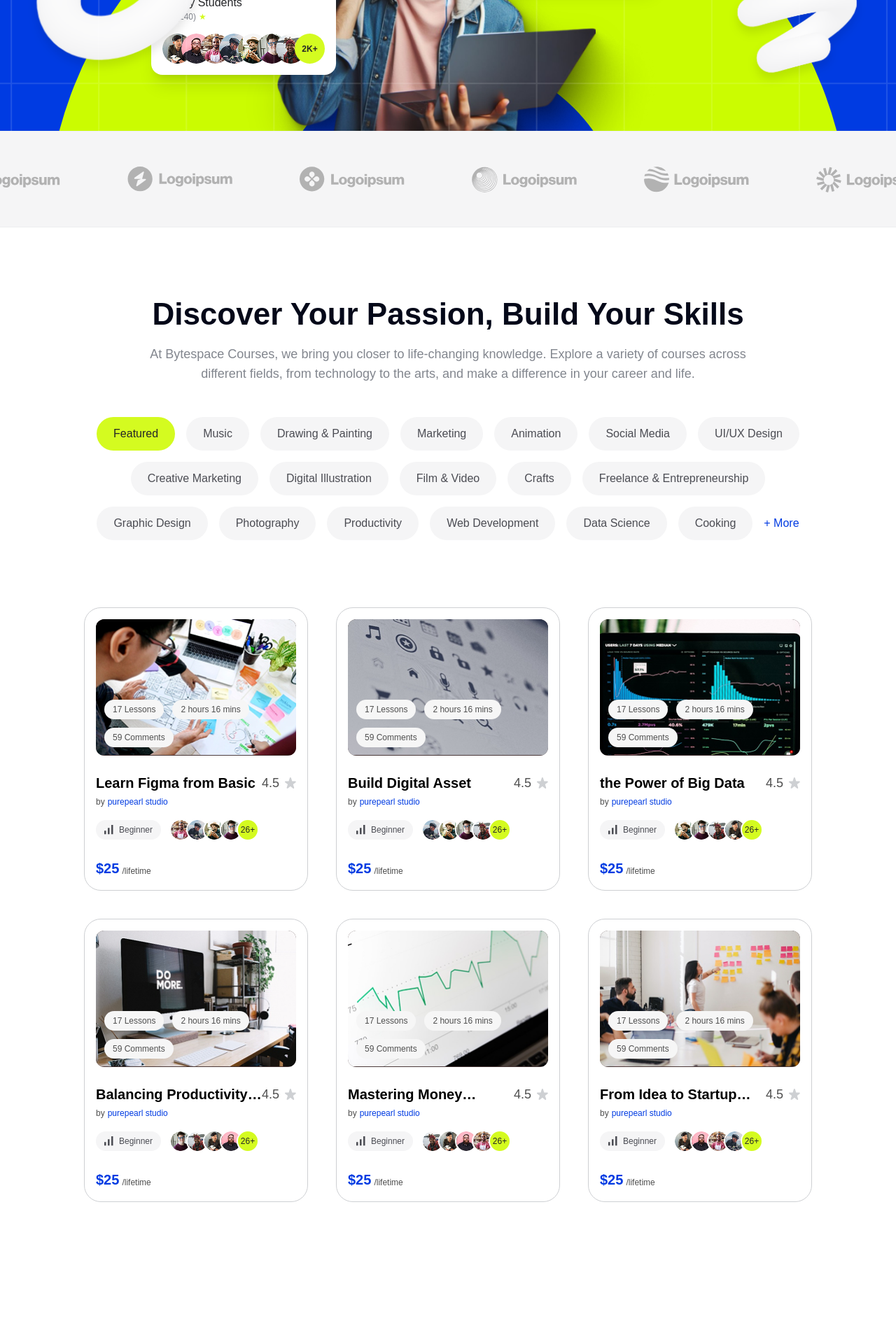
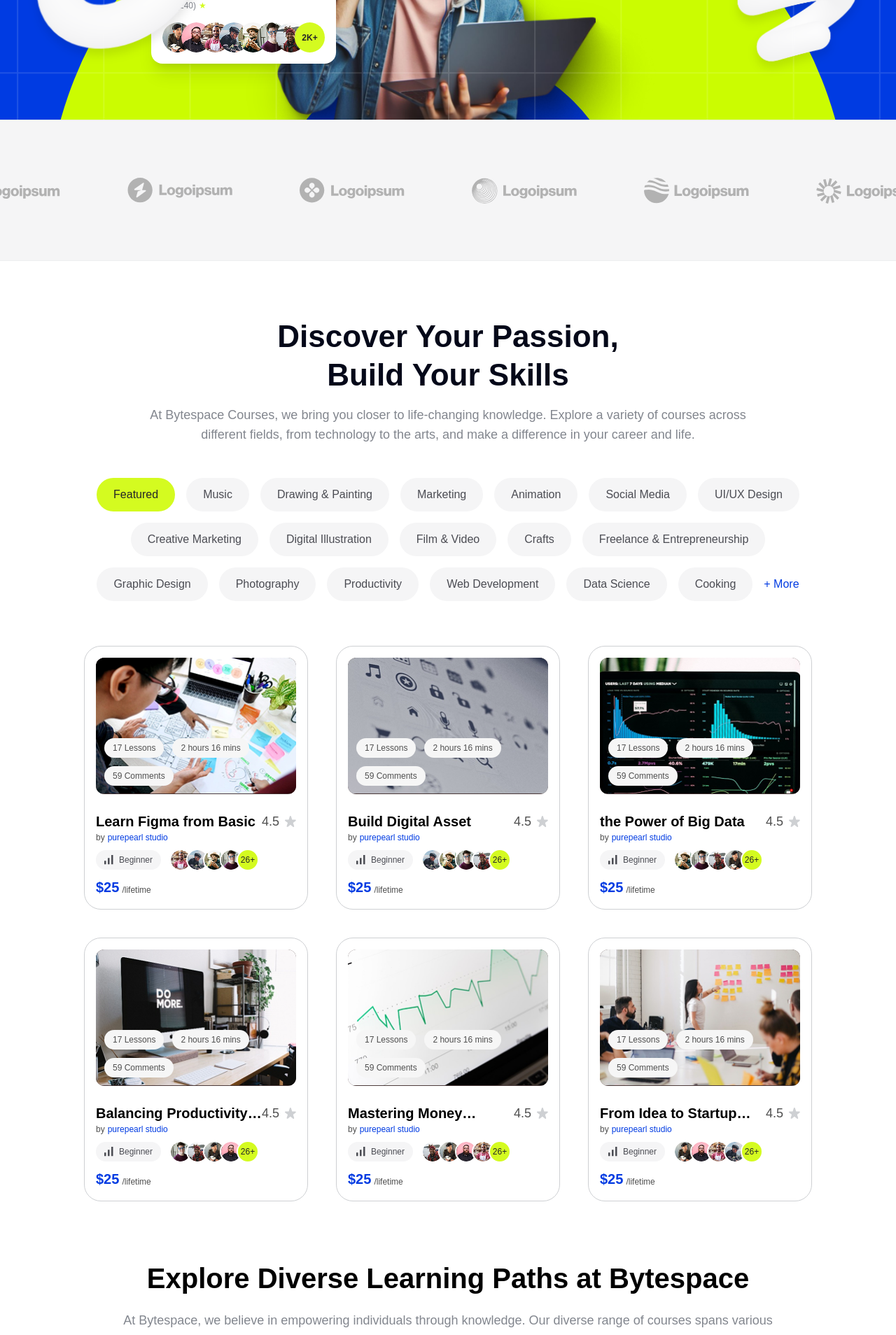
Before and after one commit to Ashfatul/doin-assignement, a Next.js app: page / in a window 1280 px wide. Shown: the part 880-2788 px from the top of the page at 70% size. Built offline with nearby package versions, Linux system fonts and the light colour scheme; a web font is replaced by a local one.

Commit message:
Refactor spacing and layout across multiple sections for improved visual consistency

```diff
--- a/components/sections/Categories.tsx
+++ b/components/sections/Categories.tsx
@@ -12,7 +12,7 @@ const CATEGORIES = [
 
 export default function Categories() {
   return (
-    <section className="w-full py-16 md:py-24 bg-white">
+    <section className="w-full pb-16 md:pb-24 bg-white">
       <div className="max-w-[1440px] mx-auto px-6 md:px-10 lg:px-[120px] flex flex-col gap-12">
 
         {/* Heading Area */}
--- a/components/sections/Courses.tsx
+++ b/components/sections/Courses.tsx
@@ -105,12 +105,12 @@ export default function Courses() {
    const [activeTab, setActiveTab] = React.useState(0);
 
    return (
-      <section className="w-full py-12 md:py-24 bg-white">
+      <section className="w-full py-12 md:py-20 bg-white">
          <div className="max-w-[1440px] mx-auto px-6 md:px-10 lg:px-[120px] flex flex-col gap-12">
             {/* Heading */}
             <div className="flex flex-col items-center text-center gap-4 max-w-[917px] mx-auto">
                <h2 className="font-heading font-semibold text-[32px] md:text-[44px] text-text-main leading-tight">
-                  Discover Your Passion, Build Your Skills
+                  Discover Your Passion, <br /> Build Your Skills
                </h2>
                <p className="font-sans font-normal text-base md:text-lg text-text-muted">
                   At Bytespace Courses, we bring you closer to life-changing
@@ -142,7 +142,7 @@ export default function Courses() {
             </div>
 
             {/* Course Grid */}
-            <div className="grid grid-cols-1 md:grid-cols-2 lg:grid-cols-3 gap-10 mt-8">
+            <div className="grid grid-cols-1 md:grid-cols-2 lg:grid-cols-3 gap-10">
                {COURSES.map((course) => (
                   <FadeIn
                      key={course.id}
@@ -171,9 +171,9 @@ export default function Courses() {
                      </div>
 
                      {/* Course Info */}
-                     <div className="flex flex-col gap-4 mt-2">
+                     <div className="flex flex-col gap-2 mt-2">
                         {/* Title & Author */}
-                        <div className="flex flex-col gap-1">
+                        <div className="flex flex-col gap-0">
                            <div className="flex justify-between">
                               <h3 className="font-heading font-semibold text-[20px] text-black line-clamp-1 group-hover:text-primary transition-colors duration-200">
                                  {course.title}
@@ -246,9 +246,9 @@ export default function Courses() {
                         </div>
 
                         {/* Footer: Price & Rating */}
-                        <div className="flex items-center justify-between mt-2">
+                        <div className="flex items-center justify-between">
                            <div className="flex items-end gap-1">
-                              <span className="font-heading font-semibold text-[20px] text-primary">
+                              <span className="font-heading font-semibold text-[20px] text-primary lh-1">
                                  {course.price}
                               </span>
                               <span className="font-sans font-normal text-xs text-text-gray pb-[3px]">
--- a/components/sections/CreatorCTA.tsx
+++ b/components/sections/CreatorCTA.tsx
@@ -16,7 +16,7 @@ export default function CreatorCTA() {
         <AnimatedShape src="/images/cta/cta-shape-3.png" className="absolute -bottom-[22px] left-[0%] w-[150px] md:w-[220px] lg:w-[343px] opacity-20 lg:opacity-100 hidden md:block" delay={0.5} yRange={[-5, 5]} rotateRange={[0, 5, 0]} />
         <AnimatedShape src="/images/cta/cta-shape-4.png" className="absolute bottom-[0%] right-0 w-[150px] md:w-[200px] lg:w-[330px] opacity-20 lg:opacity-100" delay={2} yRange={[-12, 12]} />
         <AnimatedShape src="/images/cta/cta-shape-5.png" className="absolute top-[6%] left-[10%] w-[175px] hidden lg:block" delay={1.5} yRange={[-10, 10]} rotateRange={[0, -10, 0]} />
-        <AnimatedShape src="/images/cta/cta-shape-6.png" className="absolute top-[5%] right-[15%] w-[188px] hidden lg:block" delay={0.5} yRange={[-20, 20]} rotateRange={[0, 15, 0]} />
+        <AnimatedShape src="/images/cta/cta-shape-6.png" className="absolute top-[5%] right-[10%] w-[188px] hidden lg:block" delay={0.5} yRange={[-20, 20]} rotateRange={[0, 15, 0]} />
         <AnimatedShape src="/images/cta/cta-shape-7.png" className="absolute bottom-[15%] left-0 w-[138px] hidden lg:block" delay={2} yRange={[-12, 12]} />
       </div>
 
--- a/components/sections/Hero.tsx
+++ b/components/sections/Hero.tsx
@@ -15,7 +15,7 @@ export default function Hero() {
 
          <Header />
 
-         <div className="relative w-full pt-12 md:pt-24 flex flex-col items-center gap-12">
+         <div className="relative w-full pt-12 md:pt-24 flex flex-col items-center gap-8">
             {/* Left Content Area */}
             <div className="relative w-full">
                {/* Main Center Sphere */}
--- a/components/sections/Partners.tsx
+++ b/components/sections/Partners.tsx
@@ -13,7 +13,7 @@ const PARTNERS = [
 
 export default function Partners() {
   return (
-    <section className="w-full bg-background-alt py-12 border-y border-border-light/20 overflow-hidden flex items-center">
+    <section className="w-full bg-background-alt py-20 border-y border-border-light/20 overflow-hidden flex items-center">
       <div className="flex w-full whitespace-nowrap">
         {/* Infinite Marquee Animation */}
         <motion.div
--- a/components/sections/PathToGrowth.tsx
+++ b/components/sections/PathToGrowth.tsx
@@ -3,7 +3,7 @@ import Image from 'next/image';
 
 export default function PathToGrowth() {
   return (
-    <section className="relative w-full py-16 md:py-32 bg-[#fafafa] overflow-hidden">
+    <section className="relative w-full py-16 md:py-26 bg-[#fafafa] overflow-hidden">
       {/* Background Gradients */}
       {/* Top Left */}
       <div
@@ -42,7 +42,7 @@ export default function PathToGrowth() {
         }}
       />
 
-      <div className="relative max-w-[1440px] mx-auto px-6 md:px-10 lg:px-[120px] flex flex-col gap-24 lg:gap-32">
+      <div className="relative max-w-[1440px] mx-auto px-6 md:px-10 lg:px-[120px] flex flex-col gap-24 lg:gap-26">
 
         {/* Top Row */}
         <div className="flex flex-col lg:flex-row items-center justify-between gap-16">
@@ -76,7 +76,7 @@ export default function PathToGrowth() {
           {/* Right Image/Widget Area (Boy) */}
           <div className="flex-1 relative w-full h-[500px] sm:h-[600px] hidden lg:block z-10">
             {/* Main Image */}
-            <div className="absolute top-1/2 left-1/2 -translate-x-1/2 -translate-y-1/2 w-full max-w-[450px] flex items-center justify-center z-10">
+            <div className="absolute top-1/2 left-1/2 -translate-x-1/2 -translate-y-1/2 w-full md:w-[750px] flex items-center justify-center z-10">
               <img src="/images/growth-image-1.png" alt="Growth" className="w-full h-auto object-contain drop-shadow-2xl" />
             </div>
 
@@ -130,7 +130,7 @@ export default function PathToGrowth() {
           {/* Left Image/Widget Area (Girl) */}
           <div className="flex-1 relative w-full h-[500px] sm:h-[600px] hidden lg:block z-10">
             {/* Main Image */}
-            <div className="absolute top-1/2 left-1/2 -translate-x-1/2 -translate-y-1/2 w-full max-w-[450px] flex items-center justify-center z-10">
+            <div className="absolute top-1/2 left-1/2 -translate-x-1/2 -translate-y-1/2 w-full max-w-[750px] flex items-center justify-center z-10">
               <img src="/images/growth-image-2.png" alt="Growth" className="w-full h-auto object-contain drop-shadow-2xl" />
             </div>
 
@@ -140,7 +140,7 @@ export default function PathToGrowth() {
             </div>
 
             {/* Widget 1: Total Revenue */}
-            <div className="absolute top-[10%] left-[-20px] bg-primary p-4 rounded-2xl w-[232px] flex flex-col gap-2 shadow-[0px_20px_40px_rgba(0,0,0,0.1)]">
+            <div className="absolute top-[16%] left-[-20px] bg-primary p-4 rounded-2xl w-[232px] flex flex-col gap-2 shadow-[0px_20px_40px_rgba(0,0,0,0.1)]">
               <div className="flex flex-col">
                 <span className="font-sans font-medium text-[13px] text-white">Total Revenue</span>
                 <span className="font-sans font-normal text-[10px] text-white/70">July 1-28</span>
@@ -197,7 +197,7 @@ export default function PathToGrowth() {
           {/* Right Text Content */}
           <div className="flex-1 flex flex-col gap-8 max-w-[574px] z-10">
             <h2 className="font-heading font-semibold text-[32px] md:text-[44px] text-text-dark leading-[1.2]">
-              Create & Manage Courses Easily.
+              Create & Manage <br /> Courses Easily.
             </h2>
             <p className="font-sans font-normal text-lg text-[#4b4c53] leading-relaxed">
               ByteSpace supports individuals or entities in the creation, publication, and administration of educational courses.
```
